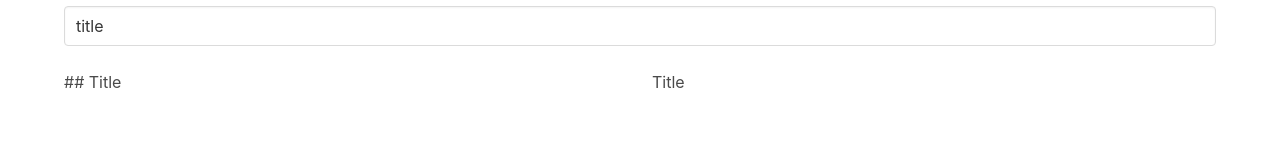
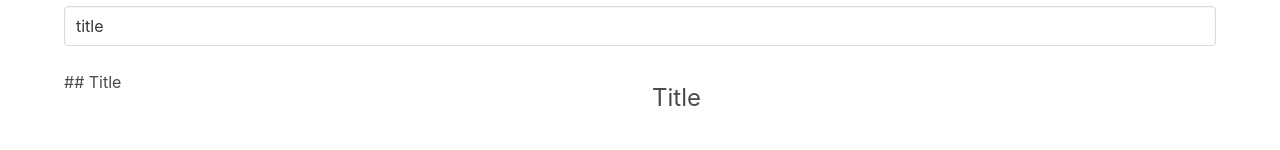
Before and after one commit to PichayuthK/vue-blog-app, a Vue app: page /posts/new in a window 1280 px wide. Shown: the part 150-300 px from the top of the page. Built offline with nearby package versions, Linux system fonts and the light colour scheme.

Commit message:
add syntax highlight for markdown render

```diff
--- a/package.json
+++ b/package.json
@@ -11,10 +11,13 @@
   "dependencies": {
     "@types/cors": "2.8",
     "@types/express": "4.17",
+    "@types/lodash": "4.14",
     "@types/luxon": "^2.3.1",
     "@types/marked": "^4.0.3",
     "cors": "2.8",
     "express": "4.17",
+    "highlight.js": "11.5",
+    "lodash": "^4.17.21",
     "luxon": "^2.3.1",
     "marked": "^4.0.3",
     "pinia": "^2.0.17",
--- a/src/components/PostWriter.vue
+++ b/src/components/PostWriter.vue
@@ -2,6 +2,7 @@
 import { onMounted, ref, watch } from "vue";
 import { TimelinePost } from "../posts";
 import { marked } from "marked";
+import highlightjs from "highlight.js";
 
 const props = defineProps<{
   post: TimelinePost;
@@ -15,9 +16,19 @@
 watch(
   content,
   (newContent) => {
-    marked.parse(newContent, (err, parseResult) => {
-      html.value = parseResult;
-    });
+    marked.parse(
+      newContent,
+      {
+        gfm: true,
+        breaks: true,
+        highlight: (code) => {
+          return highlightjs.highlightAuto(code).value;
+        },
+      },
+      (err, parseResult) => {
+        html.value = parseResult;
+      }
+    );
   },
   {
     immediate: true,
@@ -53,10 +64,42 @@
 
   <div class="columns">
     <div class="column">
-      <div contenteditable ref="contentEditable" @input="handleInput" />
+      <div
+        class="realtime-editor"
+        contenteditable
+        ref="contentEditable"
+        @input="handleInput"
+      />
     </div>
     <div class="column">
-      <div v-html="html" />
+      <div class="realtime-editor" v-html="html" />
     </div>
   </div>
 </template>
+
+<style>
+@import "highlight.js/styles/atom-one-dark.css";
+
+.realtime-editor > ul {
+  list-style: revert !important;
+  list-style-position: inside !important;
+}
+
+.realtime-editor > h1,
+.realtime-editor > h2,
+.realtime-editor > h3,
+.realtime-editor > h4,
+.realtime-editor > h5,
+.realtime-editor > h6 {
+  font-size: revert !important;
+  margin: 10px 0 !important;
+}
+
+.realtime-editor > pre {
+  margin: 10px 0 !important;
+}
+
+.realtime-editor > p {
+  margin: 10px 0 !important;
+}
+</style>
```
Also changed, not shown: 1 other file (tests, documents, lock files or other folders).
